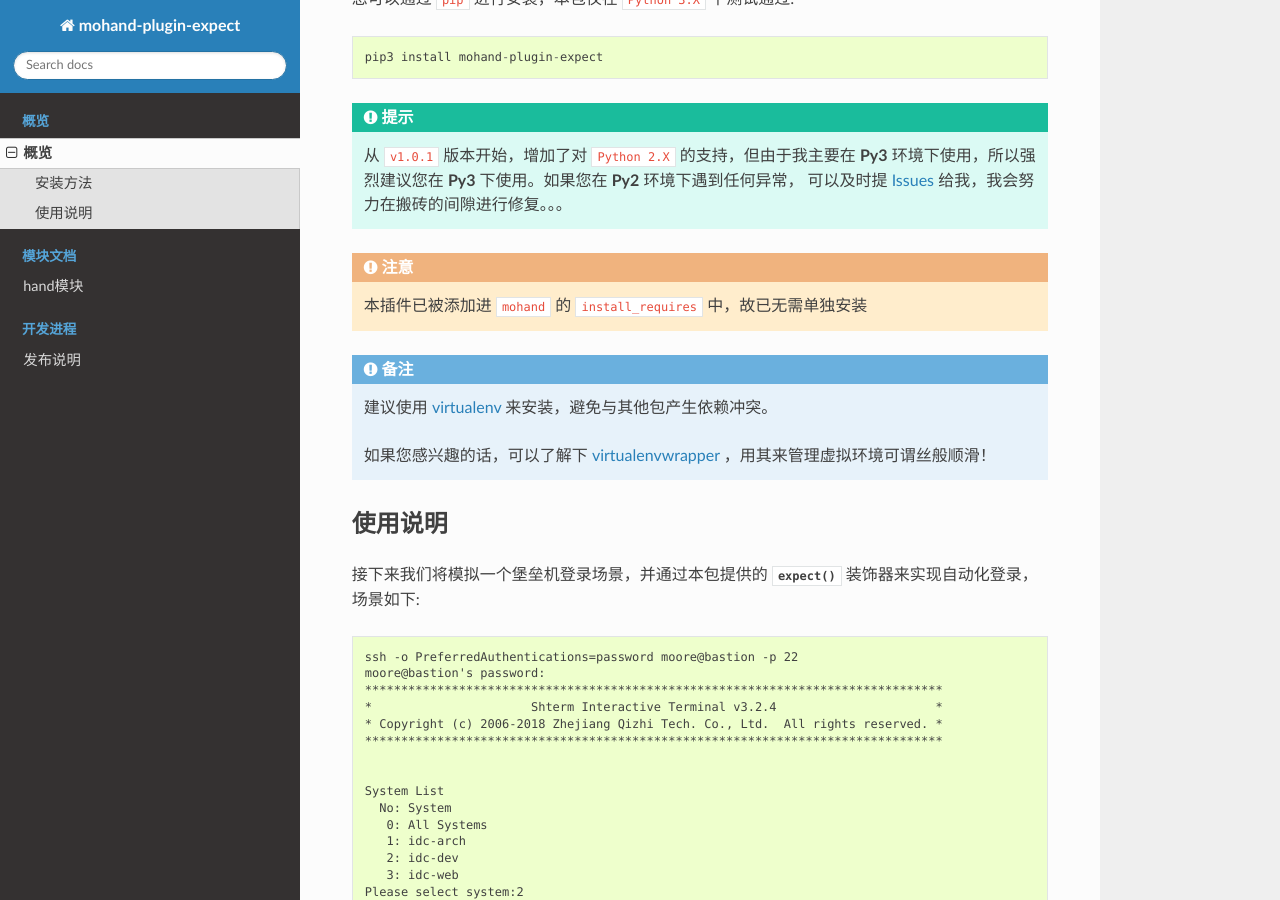
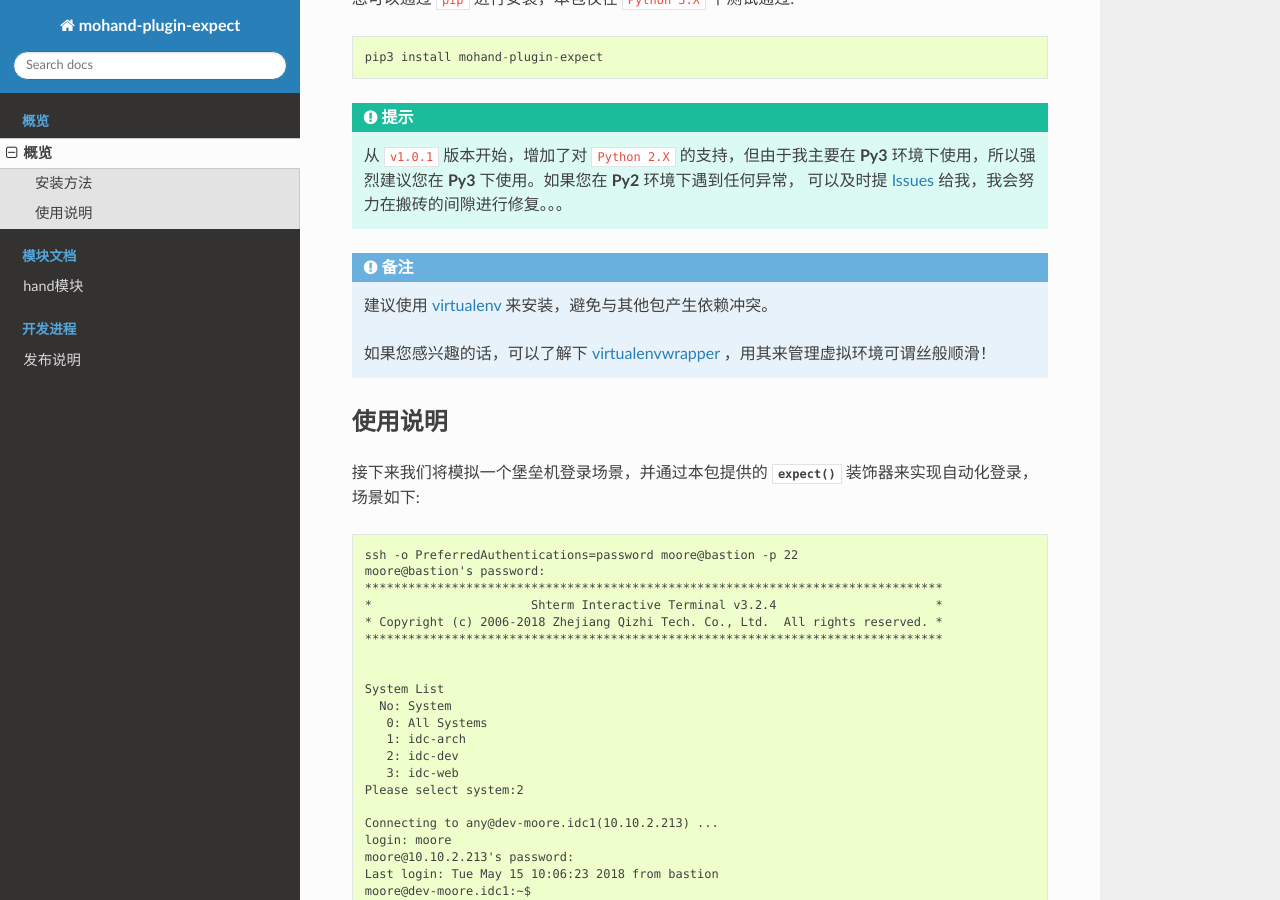
Before and after one commit to littlemo/mohand-plugin-expect, a Sphinx documentation site: the page built from docs/source/intro/overview.rst, in a window 1280 px wide and 900 px high, scrolled down 633 px. Built offline with Sphinx 7.4.7 and the Read the Docs theme 2.0.0, drawn with Linux system fonts in a browser that asks for light colours; formulas are drawn with MathJax 3; the version number could not be read and is left out.

Commit message:
D: 删除当前包已被添加进mohand的install_requires中的描述
主要是考虑到安装时交叉依赖不太好

```diff
--- a/docs/source/intro/overview.rst
+++ b/docs/source/intro/overview.rst
@@ -32,10 +32,6 @@
     从 ``v1.0.1`` 版本开始，增加了对 ``Python 2.X`` 的支持，但由于我主要在 **Py3**
     环境下使用，所以强烈建议您在 **Py3** 下使用。如果您在 **Py2** 环境下遇到任何异常，
     可以及时提 `Issues`_ 给我，我会努力在搬砖的间隙进行修复。。。
-
-.. attention::
-
-    本插件已被添加进 ``mohand`` 的 ``install_requires`` 中，故已无需单独安装
 
 .. note::
 
```
